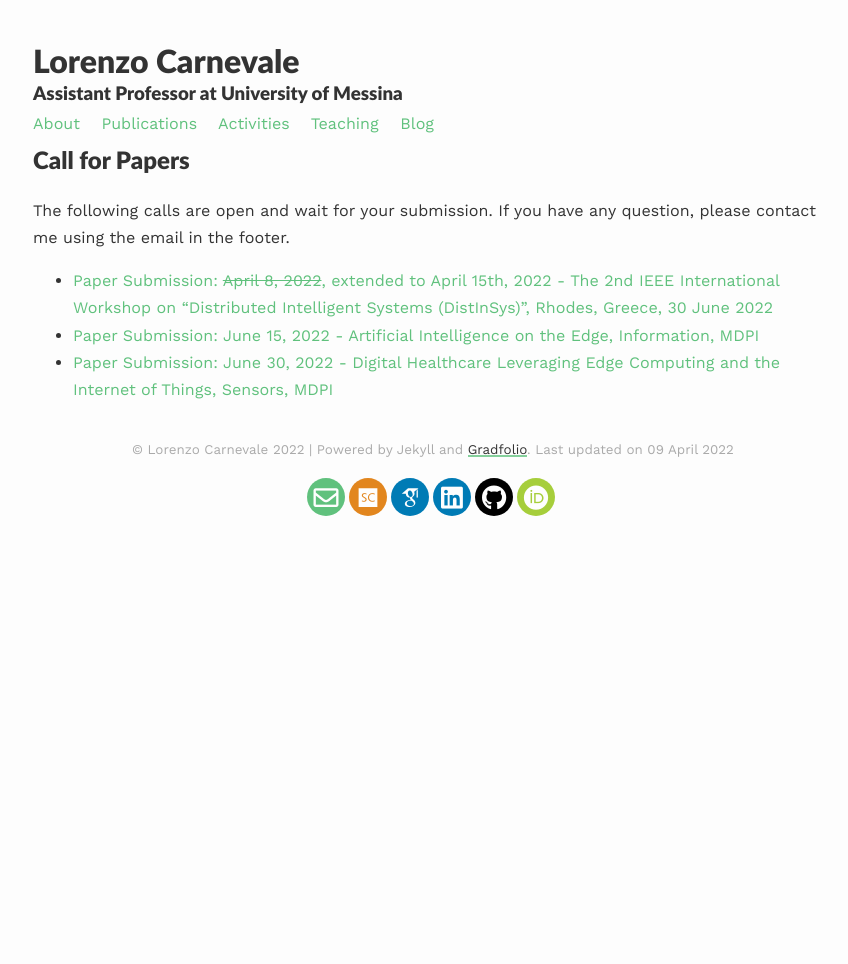
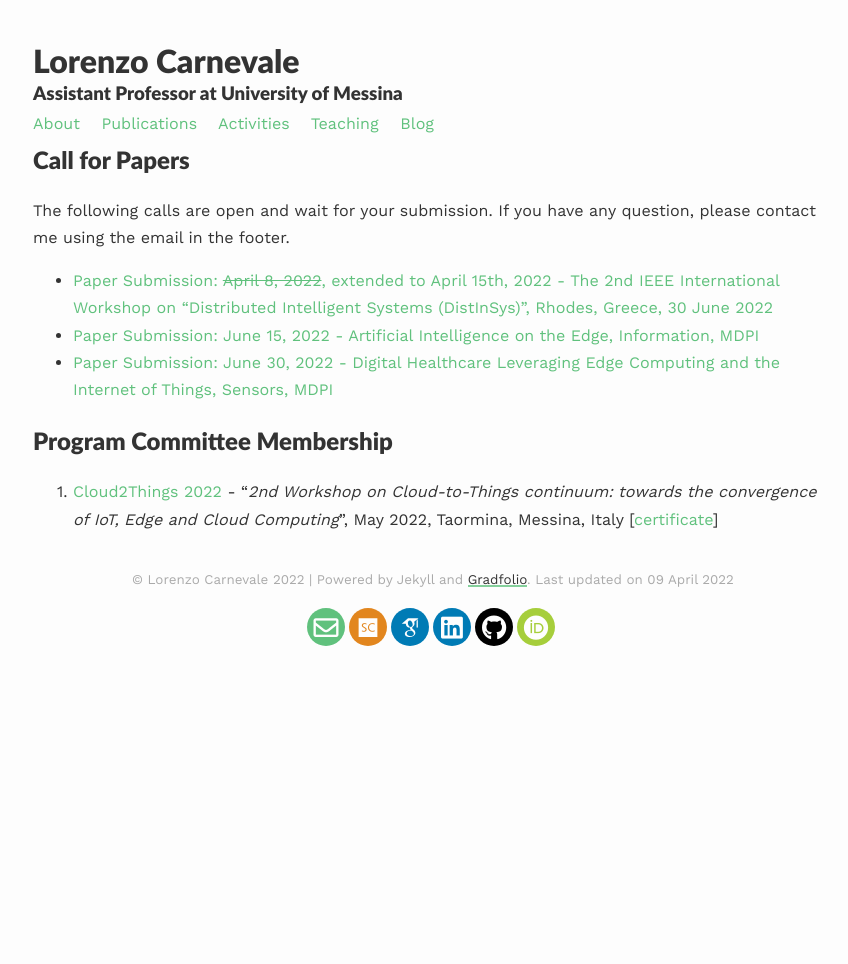
Before and after one commit to lcarnevale/lcarnevale.github.io, a Jekyll site: the page built from _pages/activities.md, in a window 1280 px wide. Shown: the whole page, without its empty margins (207-1055 px from the left). Built offline with Jekyll 4.4.1, drawn with Linux system fonts in a browser that asks for light colours; nearby versions of some CDN libraries; some web fonts are replaced.

Commit message:
add Cloud2Things TPC membership

```diff
--- a/_pages/activities.md
+++ b/_pages/activities.md
@@ -11,3 +11,7 @@
 - [Paper Submission: <strike>April 8, 2022</strike>, extended to April 15th, 2022 - The 2nd IEEE International Workshop on "Distributed Intelligent Systems (DistInSys)", Rhodes, Greece, 30 June 2022](https://fcrlab.unime.it/calls/distinsys2022)
 - [Paper Submission: June 15, 2022 - Artificial Intelligence on the Edge, Information, MDPI](https://www.mdpi.com/journal/information/special_issues/AI_on_the_edge)
 - [Paper Submission: June 30, 2022 - Digital Healthcare Leveraging Edge Computing and the Internet of Things, Sensors, MDPI](https://www.mdpi.com/journal/sensors/special_issues/digihealth_IoT)
+
+## Program Committee Membership
+0. [Cloud2Things 2022](https://cloud2things2022.netsons.org/) - "<i>2nd Workshop on Cloud-to-Things continuum: towards the convergence of IoT, Edge and Cloud Computing</i>", May 2022, Taormina, Messina, Italy [[certificate](https://drive.google.com/file/d/1tR7AiEKAzVlR0Z5y8EHwjZcD36Pztheb/view?usp=sharing)]
+{: reversed="reversed"}
```
